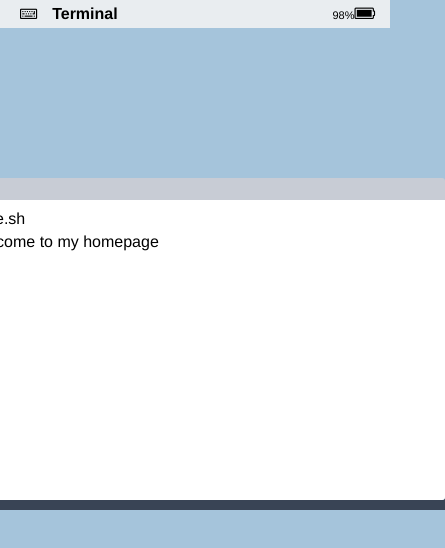
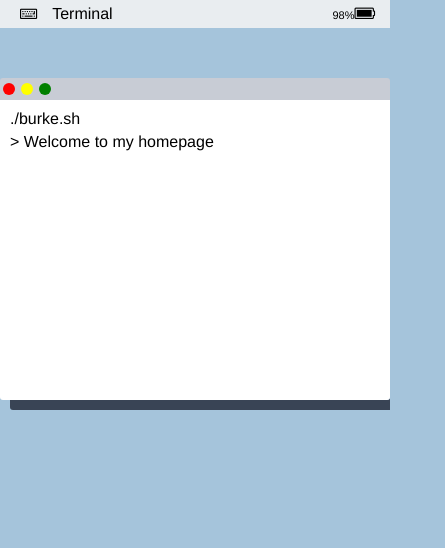
Before and after one commit to burkel24/home, an Angular app: page / in a window 390 px wide. Shown: the top 548 px of the page, 445 px wide, since content can reach past the window. Built offline with nearby package versions, Linux system fonts and the light colour scheme.

Commit message:
Light mobile styling

```diff
--- a/src/app/app.component.scss
+++ b/src/app/app.component.scss
@@ -40,4 +40,11 @@ $windowRadius: 3px;
       }
     }
   }
+
+  @media(max-width: $mobileMaxWidth) {
+    width: 100%;
+    left: 0;
+    margin-left: 0;
+    top: 50px;
+  }
 }
--- a/src/styles/_variables.scss
+++ b/src/styles/_variables.scss
@@ -5,3 +5,5 @@ $white: #FFFFFF;
 $mediumGrey: #C8CCD5;
 
 $shadow: 10px 10px 0px 0px $primaryBlue;
+
+$mobileMaxWidth: 765px;
--- a/src/styles/main.scss
+++ b/src/styles/main.scss
@@ -8,5 +8,10 @@ body {
 
 * {
   font-family: "Helvetica Neue";
+  font-weight: 400;
   box-sizing: border-box;
 }
+
+strong {
+  font-weight: 500;
+}
```
